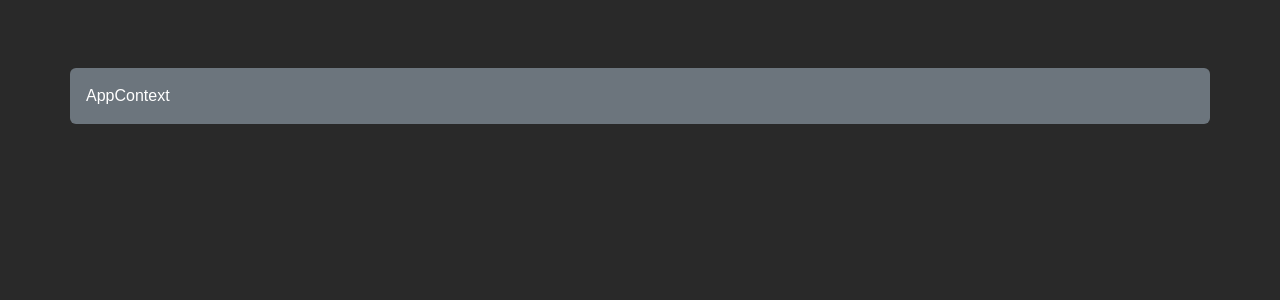
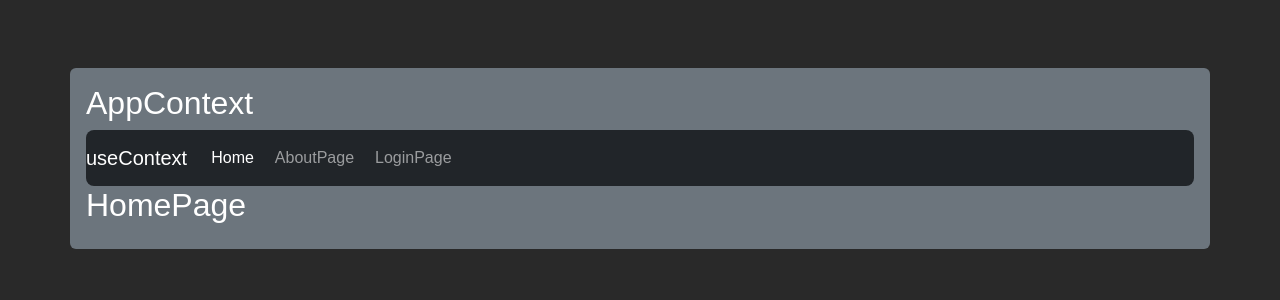
Before and after one commit to SebaGNH/Hooks-Generales-React, a React (Vite) app: page / in a window 1280 px wide. Shown: the top 300 px of the page. Built offline with nearby package versions, Linux system fonts and the light colour scheme.

Commit message:
se agregó navbar con Navlink

```diff
--- a/package.json
+++ b/package.json
@@ -9,8 +9,12 @@
     "preview": "vite preview"
   },
   "dependencies": {
+    "localforage": "^1.10.0",
+    "match-sorter": "^6.3.1",
     "react": "^18.2.0",
-    "react-dom": "^18.2.0"
+    "react-dom": "^18.2.0",
+    "react-router-dom": "^6.4.2",
+    "sort-by": "^1.2.0"
   },
   "devDependencies": {
     "@types/react": "^18.0.17",
--- a/src/09_useContext/AboutPage.jsx
+++ b/src/09_useContext/AboutPage.jsx
@@ -2,7 +2,9 @@ import React from 'react'
 
 const AboutPage = () => {
   return (
-    <div>AboutPage</div>
+    <>
+      <h2>AboutPage</h2>
+    </>
   )
 }
 
--- a/src/09_useContext/AppContext.jsx
+++ b/src/09_useContext/AppContext.jsx
@@ -1,8 +1,45 @@
 import React from 'react'
+import {Routes,Route,Navigate,Link,NavLink} from 'react-router-dom'
+import {HomePage, AboutPage,LoginPage} from './'
 
 const AppContext = () => {
   return (
-    <div>AppContext</div>
+    <>
+      <h2>AppContext</h2>
+      <nav className="navbar navbar-expand-md navbar-dark bg-dark rounded-3">
+        <Link className="navbar-brand" to="/">useContext</Link>
+        <div className="collapse navbar-collapse">
+          <ul className="navbar-nav">
+            <NavLink
+              className={({isActive}) => `nav-link ${isActive?'active':''}`}
+              to="/"
+              end
+              >Home
+            </NavLink>
+            <NavLink
+              className={({isActive}) => `nav-link ${isActive?'active':''}`}
+              to="/AboutPage"
+              >AboutPage
+            </NavLink>
+            <NavLink
+              className={({isActive}) => `nav-link ${isActive?'active':''}`}
+              to="/LoginPage"
+              >LoginPage
+            </NavLink>
+          </ul>
+        </div>
+      </nav>
+
+
+
+      <Routes>
+        <Route path='/' element={<HomePage />}/>
+        <Route path='/AboutPage' element={<AboutPage />}/>
+        <Route path='/LoginPage' element={<LoginPage />}/>
+        {/* <Route path='/*' element={<HomePage />}/> */}
+        <Route path='/*' element={<Navigate to='/' />}/>
+      </Routes>
+    </>
   )
 }
 
--- a/src/09_useContext/HomePage.jsx
+++ b/src/09_useContext/HomePage.jsx
@@ -2,7 +2,9 @@ import React from 'react'
 
 const HomePage = () => {
   return (
-    <div>HomePage</div>
+  <>
+    <h2>HomePage</h2>
+  </>
   )
 }
 
--- a/src/09_useContext/LoginPage.jsx
+++ b/src/09_useContext/LoginPage.jsx
@@ -2,7 +2,9 @@ import React from 'react'
 
 const LoginPage = () => {
   return (
-    <div>LoginPage</div>
+  <>
+    <h2>LoginPage</h2>
+  </>
   )
 }
 
--- a/src/index.css
+++ b/src/index.css
@@ -16,3 +16,7 @@ body {
 button{
   margin-right: 10px;
 }
+
+a {
+  margin-right: 5px;
+}
--- a/src/main.jsx
+++ b/src/main.jsx
@@ -1,10 +1,13 @@
 import React from 'react'
 import ReactDOM from 'react-dom/client'
+import {  BrowserRouter } from "react-router-dom"
 import App from './App'
 import './index.css'
 
 ReactDOM.createRoot(document.getElementById('root')).render(
-  <React.StrictMode>
-    <App />
-  </React.StrictMode>
+  <BrowserRouter>
+    <React.StrictMode>
+      <App />
+    </React.StrictMode>
+  </BrowserRouter>
 )
```
Also changed, not shown: 1 other file (tests, documents, lock files or other folders).
